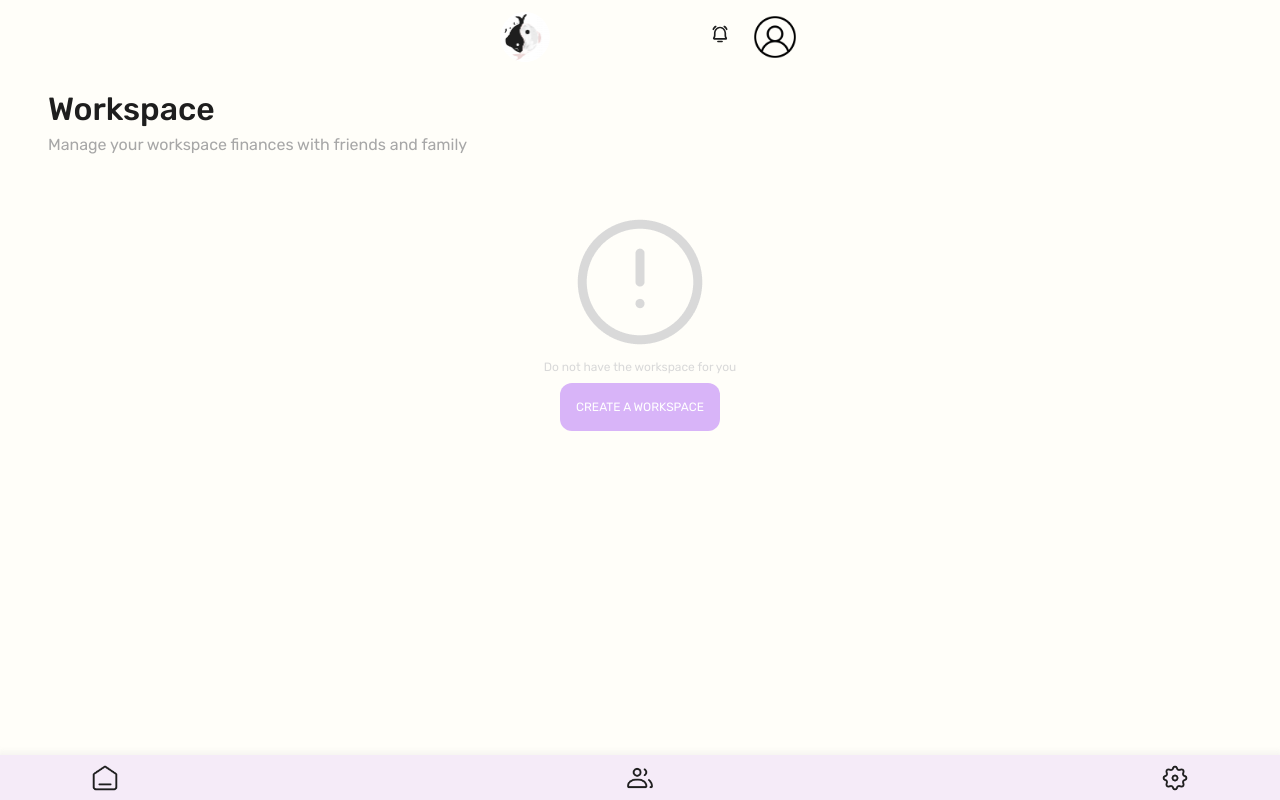
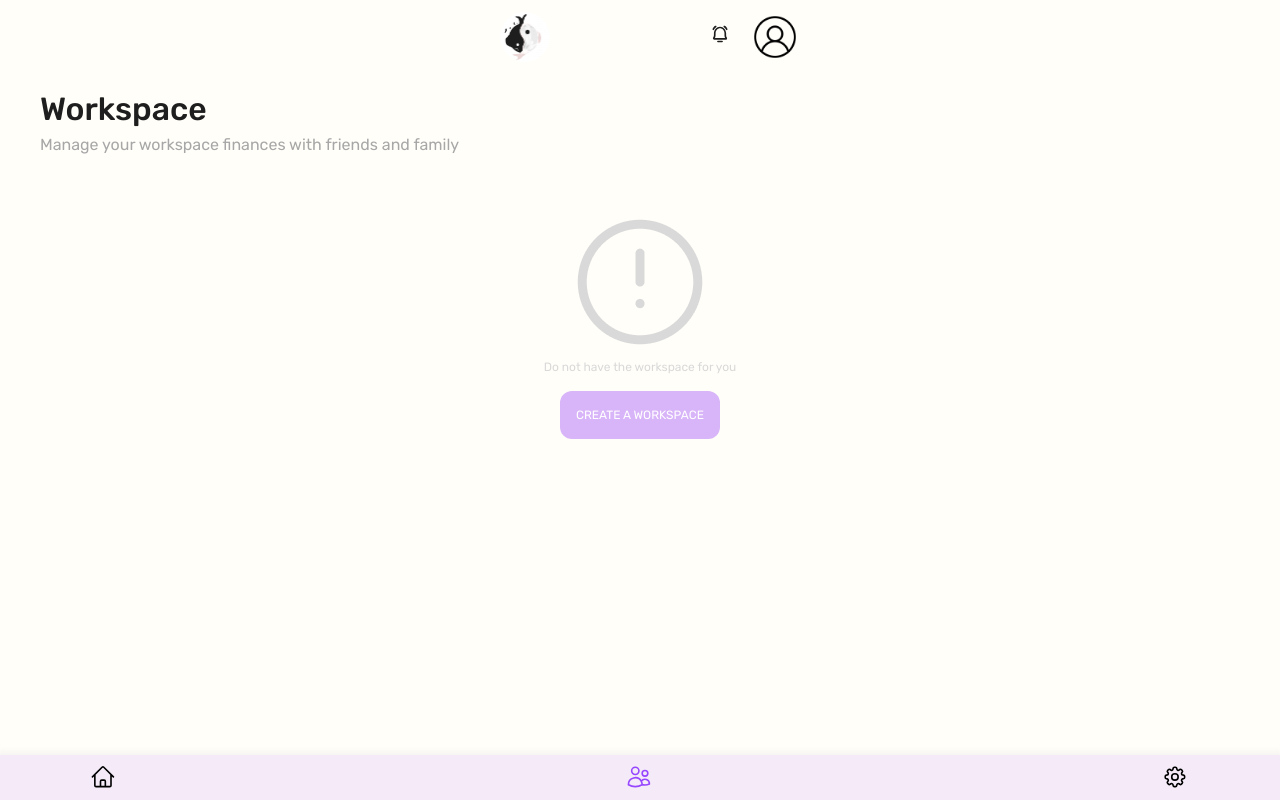
Before and after one commit to Dulyarat455/monieeiei, a Next.js app: page /workspace in a window 1280 px wide. Built offline with nearby package versions, Linux system fonts and the light colour scheme.

Commit message:
Navbarbottom

```diff
--- a/package.json
+++ b/package.json
@@ -9,6 +9,7 @@
     "lint": "next lint"
   },
   "dependencies": {
+    "@heroicons/react": "^2.0.18",
     "crypto-js": "^4.1.1",
     "jsonwebtoken": "^9.0.2",
     "mongodb": "^6.1.0",
--- a/src/component/navbarbottom.js
+++ b/src/component/navbarbottom.js
@@ -1,14 +1,34 @@
-import React, {useState} from "react";
-import Home from '../../public/images/navbar_homeicon.png'
-import Workspace from '../../public/images/navbar_workspace.png'
-import Setting from '../../public/images/settingsnormal.png'
+import React, {useState,useEffect} from "react";
 import Link from 'next/link';
-import Image from "next/image";
+import { useRouter } from 'next/router';
 
 
 export default function Navbarbottom(){
 
-    const navbarStyles_bottom = {
+    const [activeItemPrivate, setActiveItemPrivate] = useState('black');
+    const [activeItemWorkspace, setActiveItemWorkspace] = useState('black');
+    const [activeItemAccount, setActiveItemAccount] = useState('black');
+    const router = useRouter();
+    const currentPath = router.asPath;
+    console.log(currentPath);
+
+    useEffect(() => {
+        if(currentPath === "/private"){
+            setActiveItemPrivate('#9747FF')
+            setActiveItemWorkspace('black')
+            setActiveItemAccount('black')
+        }else if(currentPath === "/workspace"){
+            setActiveItemWorkspace('#9747FF')
+            setActiveItemPrivate('black')
+            setActiveItemAccount('black')
+        }else if(currentPath === "/account"){
+            setActiveItemAccount('#9747FF')
+            setActiveItemPrivate('black')
+            setActiveItemWorkspace('black')
+        }
+    }, []);
+
+      const navbarStyles_bottom = {
         position: 'absolute',
         width: '100%',
         height: '45px',
@@ -24,28 +44,81 @@ export default function Navbarbottom(){
       };
 
       const iconStyles = {
-        width: '30px',
-        height: '30px',
+        width: '28px',
+        height: '28px',
         flexShrink: 0,
         display: 'flex',
-        margin: '0 10px'
+        margin: '0 10px',
       };
+
+      const svgActiveColor = "#9747FF";
+      const svgDefaultColor = "black";
 
     return(
         <nav style={navbarStyles_bottom} className="inline-felx">
             <Link href={"/private"}>
-                <div style={iconStyles}>
-                    <Image src={Home} alt="Home" className="items-center "/>
+                <div
+                style={iconStyles}
+                onClick={() => setActiveItemPrivate("private")}
+                data-item="private"
+                title="private">
+                <svg
+                xmlns="http://www.w3.org/2000/svg"
+                fill="none"
+                viewBox="0 0 26 26"
+                stroke-width="1.5"
+                stroke={activeItemPrivate}
+                class="w-6 h-6">
+                    <path
+                    stroke-linecap="round"
+                    stroke-linejoin="round"
+                    d="M2.25 12l8.954-8.955c.44-.439 1.152-.439 1.591 0L21.75 12M4.5 9.75v10.125c0 .621.504 1.125 1.125 1.125H9.75v-4.875c0-.621.504-1.125 1.125-1.125h2.25c.621 0 1.125.504 1.125 1.125V21h4.125c.621 0 1.125-.504 1.125-1.125V9.75M8.25 21h8.25" />
+                </svg>
                 </div>
             </Link>
             <Link href={"/workspace"}>
-                <div style={iconStyles}>
-                    <Image src={Workspace} alt="Workspace" />
+                <div
+                style={iconStyles}
+                onClick={() => setActiveItemWorkspace("workspace")}
+                data-item="workspace"
+                title="workspace">
+                <svg
+                xmlns="http://www.w3.org/2000/svg"
+                fill="none"
+                viewBox="0 0 26 26"
+                stroke-width="1.5"
+                stroke={activeItemWorkspace}
+                class="w-6 h-6">
+                    <path
+                    stroke-linecap="round"
+                    stroke-linejoin="round"
+                    d="M15 19.128a9.38 9.38 0 002.625.372 9.337 9.337 0 004.121-.952 4.125 4.125 0 00-7.533-2.493M15 19.128v-.003c0-1.113-.285-2.16-.786-3.07M15 19.128v.106A12.318 12.318 0 018.624 21c-2.331 0-4.512-.645-6.374-1.766l-.001-.109a6.375 6.375 0 0111.964-3.07M12 6.375a3.375 3.375 0 11-6.75 0 3.375 3.375 0 016.75 0zm8.25 2.25a2.625 2.625 0 11-5.25 0 2.625 2.625 0 015.25 0z" />
+                </svg>
+
                 </div>
             </Link>
             <Link href={"/account"} className="mr-14">
-                <div style={iconStyles}>
-                    <Image src={Setting} alt="Settings" className="items-center mr-14"/>
+                <div
+                style={iconStyles}
+                onClick={() => setActiveItemAccount("account")}
+                data-item="account"
+                title="account">
+                <svg
+                xmlns="http://www.w3.org/2000/svg"
+                fill="none"
+                viewBox="0 0 26 26"
+                stroke-width="1.5"
+                stroke={activeItemAccount}
+                class="w-6 h-6">
+                    <path
+                    stroke-linecap="round"
+                    stroke-linejoin="round"
+                    d="M10.343 3.94c.09-.542.56-.94 1.11-.94h1.093c.55 0 1.02.398 1.11.94l.149.894c.07.424.384.764.78.93.398.164.855.142 1.205-.108l.737-.527a1.125 1.125 0 011.45.12l.773.774c.39.389.44 1.002.12 1.45l-.527.737c-.25.35-.272.806-.107 1.204.165.397.505.71.93.78l.893.15c.543.09.94.56.94 1.109v1.094c0 .55-.397 1.02-.94 1.11l-.893.149c-.425.07-.765.383-.93.78-.165.398-.143.854.107 1.204l.527.738c.32.447.269 1.06-.12 1.45l-.774.773a1.125 1.125 0 01-1.449.12l-.738-.527c-.35-.25-.806-.272-1.203-.107-.397.165-.71.505-.781.929l-.149.894c-.09.542-.56.94-1.11.94h-1.094c-.55 0-1.019-.398-1.11-.94l-.148-.894c-.071-.424-.384-.764-.781-.93-.398-.164-.854-.142-1.204.108l-.738.527c-.447.32-1.06.269-1.45-.12l-.773-.774a1.125 1.125 0 01-.12-1.45l.527-.737c.25-.35.273-.806.108-1.204-.165-.397-.505-.71-.93-.78l-.894-.15c-.542-.09-.94-.56-.94-1.109v-1.094c0-.55.398-1.02.94-1.11l.894-.149c.424-.07.765-.383.93-.78.165-.398.143-.854-.107-1.204l-.527-.738a1.125 1.125 0 01.12-1.45l.773-.773a1.125 1.125 0 011.45-.12l.737.527c.35.25.807.272 1.204.107.397-.165.71-.505.78-.929l.15-.894z" />
+                    <path
+                    stroke-linecap="round"
+                    stroke-linejoin="round"
+                    d="M15 12a3 3 0 11-6 0 3 3 0 016 0z" />
+                </svg>
                 </div>
             </Link>
         </nav>
--- a/src/pages/workspace.js
+++ b/src/pages/workspace.js
@@ -1,5 +1,5 @@
 import React from "react";
-import Navbar from '../component/navbar';
+import Navbar from "../component/navbar";
 import { Rubik } from 'next/font/google'
 import alertcircle from '../../public/images/alertcircle.png'
 import Image from "next/image";
@@ -13,12 +13,17 @@ export default function Workspace() {
             <div className="flex flex-col items-center justify-center h-full ">
             <Navbar/> {/* Change to workspace */}
             </div>
-                <div className="text-[#1E1E1E] text-[32px] font-medium font-rubik mt-4 ml-12 items-center justify-center">Workspace</div>
-                <div className="ml-12 font-normal font-xxs font-rubik text-[#A7A7A7]">Manage your workspace finances with friends and family</div>
+                <div className="text-[#1E1E1E] text-[32px] font-medium font-rubik mt-4 ml-10 items-center justify-center">Workspace</div>
+                <div className="ml-10 font-normal font-xxs font-rubik text-[#A7A7A7]">Manage your workspace finances with friends and family</div>
                 <div className="flex flex-col items-center justify-center h-full pt-12">
+                    {/* use component for worksapce name */}
+                    <div className="flex flex-col items-center justify-center">
                     <Image src={alertcircle} alt="alertcircle" className="w-[154px] h-[154px] relative"/>
                     <label className="text-[#D9D9D9] text-xs font-normal font-rubik">Do not have the workspace for you</label>
-                    <button type="button" className="bg-[#D8B4F8] mt-2 w-40 h-12 rounded-xl text-white text-xs font-rubik text-sm hover:bg-[#CA8DFF]">CREATE A WORKSPACE</button>
+                    <a href="/createworkspace">
+                    <button type="button" className="bg-[#D8B4F8] mt-4 w-40 h-12 rounded-xl text-white text-xs font-rubik text-sm hover:bg-[#CA8DFF]">CREATE A WORKSPACE</button>
+                    </a>
+                    </div>
                 </div>
             <Navbarbottom/> {/* Change to toggle */}
         </div>
--- a/src/pages/workspace_dailyexpense.js
+++ b/src/pages/workspace_dailyexpense.js
@@ -13,13 +13,15 @@ export default function Workspace_dailyexpense(){
             <div className="flex flex-col items-center justify-center h-full ">
             <Navbar/>
             </div>
-            <div className="text-[#1E1E1E] text-[32px] font-medium font-rubik mt-4 ml-12 flex">Workspace</div>
-            <div className="ml-12 font-normal font-rubik text-[#A7A7A7]">Manage your workspace finances with friends and family</div>
-            {/* Slide bar */}
+            <div className="text-[#1E1E1E] text-[32px] font-medium font-rubik mt-4 ml-10 flex">Workspace</div>
+            <div className="ml-10 font-normal font-rubik text-[#A7A7A7]">Manage your workspace finances with friends and family</div>
             <div className="flex flex-col items-center justify-center h-full pt-12">
+                {/* Slide bar */}
+                {/* Search and filter */}
                 <Image src={alertcircle} alt="alertcircle" className="w-[154px] h-[154px] relative"/>
                 <label className="text-[#D9D9D9] text-xs font-normal font-rubik">Do not found the transactions</label>
-                <button type="button" className="bg-[#D8B4F8] mt-2 w-40 h-12 rounded-xl text-white text-xs font-rubik text-sm hover:bg-[#CA8DFF]">ADD A TRANSACTION</button>
+                {/* Use component  */}
+                <button type="button" className="bg-[#D8B4F8] mt-4 w-40 h-12 rounded-xl text-white text-xs font-rubik text-sm hover:bg-[#CA8DFF]">ADD A TRANSACTION</button>
             </div>
             <Navbarbottom/> {/* Change to toggle */}
         </div>
```
Also changed, not shown: 1 other file (tests, documents, lock files or other folders).
